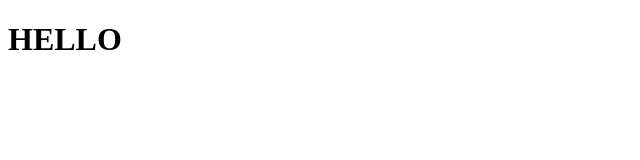
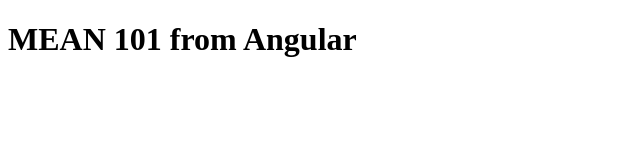
Before and after one commit to lathammatt/fourthmilestone, a website: page client/index.html in a window 1280 px wide. Shown: the whole page, without its empty margins (0-640 px from the left). Drawn offline with nearby package versions, Linux system fonts and the light colour scheme.

Commit message:
angular controller

```diff
--- /dev/null
+++ b/client/app/main.js
@@ -0,0 +1,7 @@
+'use strict';
+
+angular
+.module('mean101', [])
+.controller('main', function($scope){
+  $scope.title = "MEAN 101 from Angular"
+})
--- a/client/index.html
+++ b/client/index.html
@@ -8,7 +8,13 @@
     <meta name="viewport" content="width=device-width, initial-scale=1">
   </head>
   <body>
-    <h1>HELLO</h1>
+    <div ng-app="mean101">
+      <div ng-controller="main">
+        <h1>{{title}}</h1>
+      </div>
+    </div>
+
     <script src="/lib/angular/angular.min.js"></script>
+    <script src="/app/main.js"></script>
   </body>
 </html>
```
